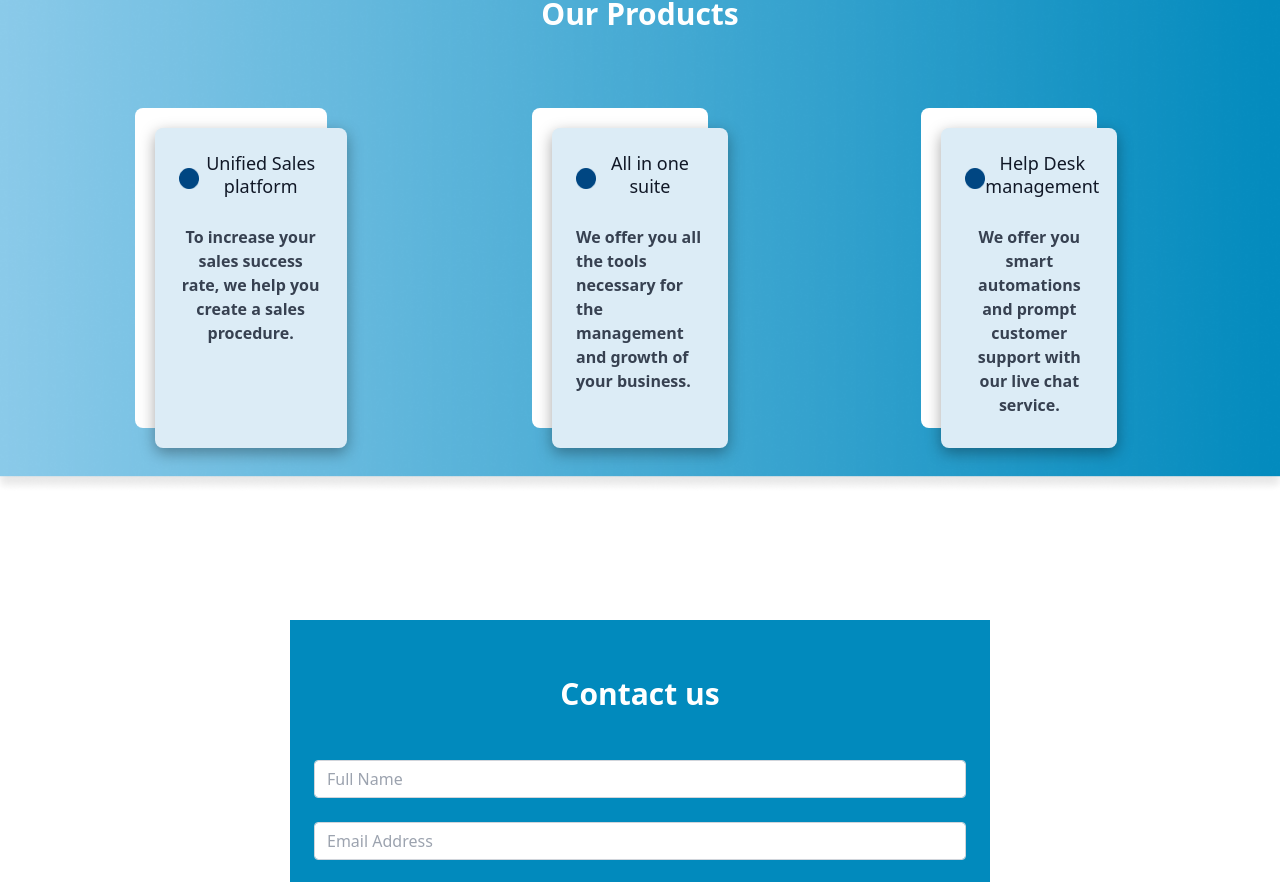
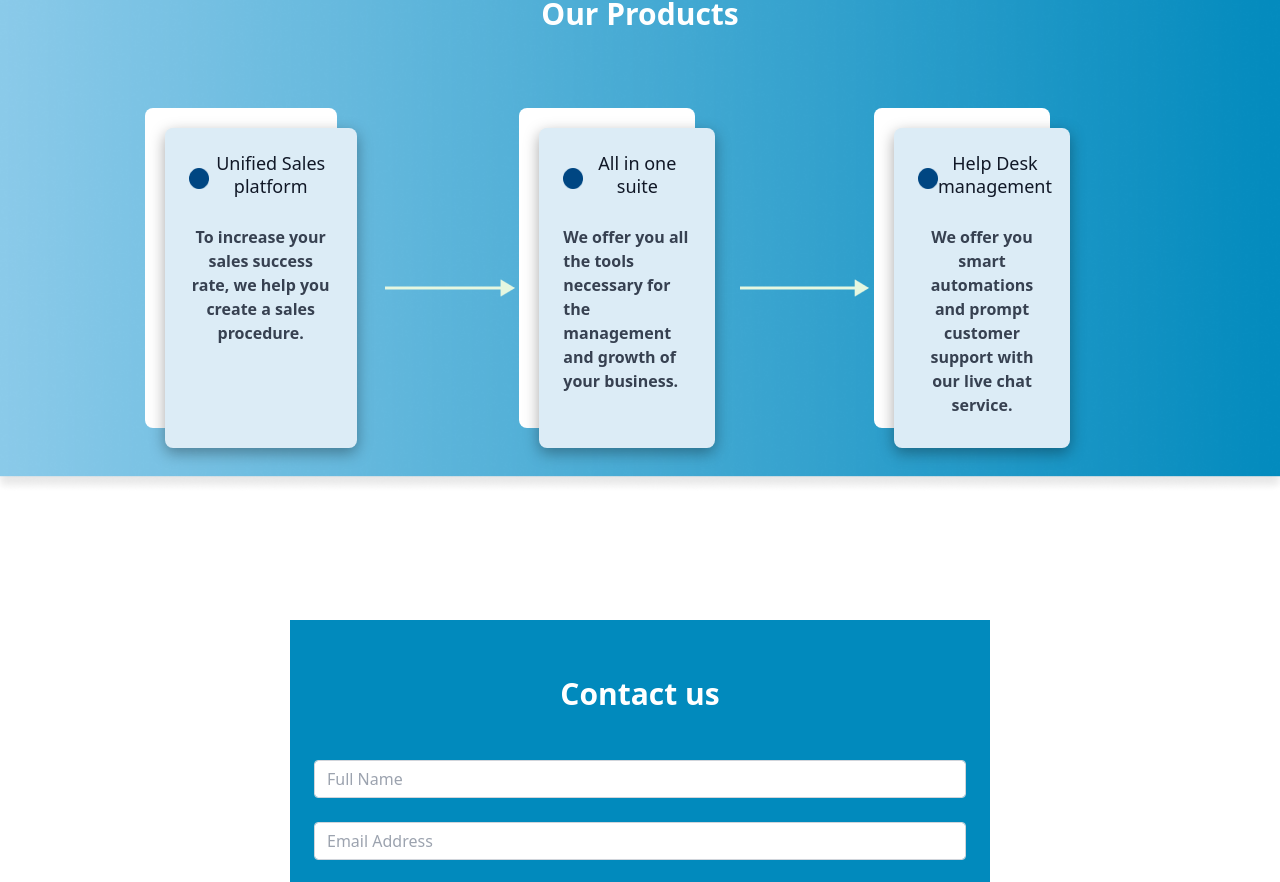
Before and after one commit to kayzen-x/CX-355-landing-page, a React (Vite) app: page / in a window 1280 px wide. Shown: the part 1872-2754 px from the top of the page. Built offline with nearby package versions, Linux system fonts and the light colour scheme.

Commit message:
final commit

```diff
--- a/src/App.jsx
+++ b/src/App.jsx
@@ -84,10 +84,9 @@ function App() {
 
       {/* OUR PRODUCTS */}
       <div id='our-products' className='mt-10 mb-14'>
-        <div />
         <h1 className='font-bold text-3xl text-center pt-28 text-white'>Our Products</h1>
         <div className='mt-16 pt-8'>
-          <div className='grid grid-cols-3 justify-items-center justify-around px-14'>
+          <div className='grid grid-cols-6 justify-items-center justify-around px-14 md:ml-32 space-x-6 gap-6 '>
 
             <div className="flex justify-center text-center w-48 h-80">
               <div className="block p-6 rounded-lg shadow-lg max-w-sm" id='card_1'>
@@ -101,6 +100,9 @@ function App() {
               </div>
             </div>
 
+            <div className='self-center place-self-auto start'>
+              <img src={Arrow} alt="" />
+            </div>
 
             <div className="flex w-44 h-80">
               <div className="block p-6 rounded-lg shadow-lg max-w-sm" id='card_2'>
@@ -112,6 +114,10 @@ function App() {
                   We offer you all the tools necessary for the management and growth of your business.
                 </strong>
               </div>
+            </div>
+
+            <div className='self-center'>
+              <img src={Arrow} alt="" />
             </div>
 
             <div className="flex  justify-center w-44 h-80 text-center">
```
Also changed, not shown: 6 other files (tests, documents, lock files or other folders).
